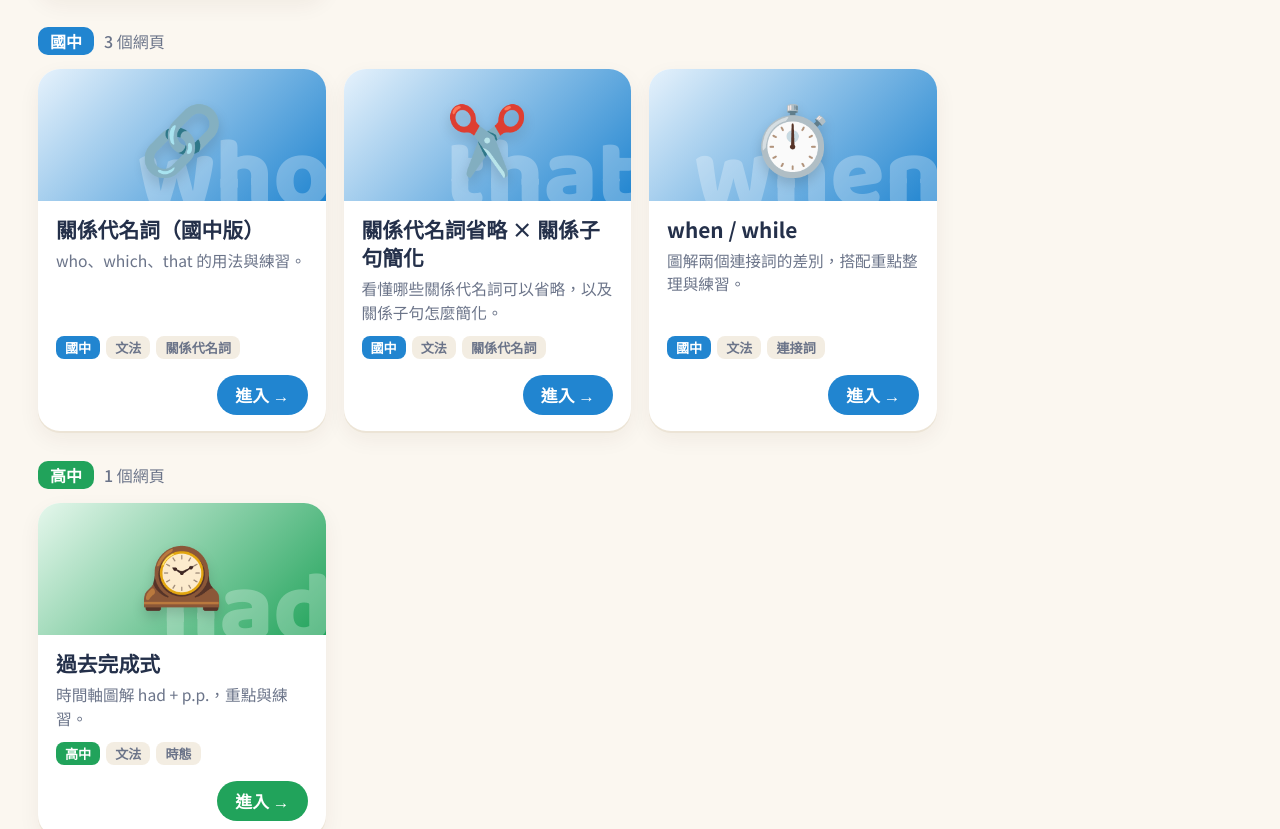
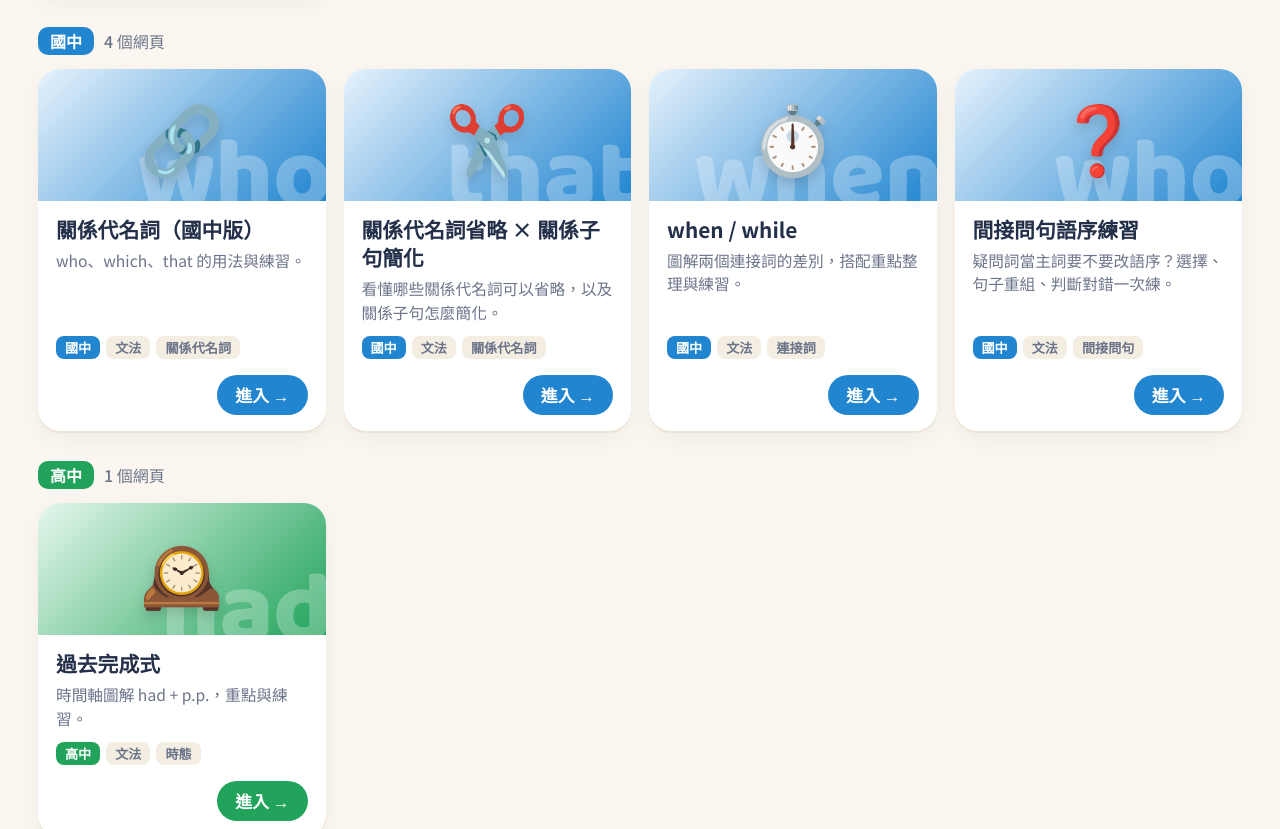
Before and after one commit to oohya330-glitch/english-classroom, a plain HTML site: page index.html in a window 1280 px wide. Shown: the part 1241-2070 px from the top of the page. Drawn offline with Linux system fonts and the light colour scheme.

Commit message:
Add 間接問句語序練習 card to 國中
Co-Authored-By: Claude Opus 5.5 <noreply@anthropic.com>
Claude-Session: https://claude.ai/code/session_01JTfnexnhcRBq8AjwC56Vg9

```diff
--- a/index.html
+++ b/index.html
@@ -133,6 +133,7 @@ const PAGES = [
   { level:'j', title:'關係代名詞（國中版）', desc:'who、which、that 的用法與練習。', tags:['文法','關係代名詞'], icon:'🔗', big:'who', url:'https://claude.ai/artifact/E4nUuDiDer9ffp2FahLKEw' },
   { level:'j', title:'關係代名詞省略 × 關係子句簡化', desc:'看懂哪些關係代名詞可以省略，以及關係子句怎麼簡化。', tags:['文法','關係代名詞'], icon:'✂️', big:'that', url:'https://claude.ai/artifact/7y2vkmsi1qJCJNBDcbR8vB' },
   { level:'j', title:'when / while', desc:'圖解兩個連接詞的差別，搭配重點整理與練習。', tags:['文法','連接詞'], icon:'⏱️', big:'when', url:'https://claude.ai/artifact/2m2D9mMjkwUGceJq3RkTzu' },
+  { level:'j', title:'間接問句語序練習', desc:'疑問詞當主詞要不要改語序？選擇、句子重組、判斷對錯一次練。', tags:['文法','間接問句'], icon:'❓', big:'who', url:'https://claude.ai/artifact/7Tvo1havs2uYXHJWU2JmBr' },
 
   { level:'s', title:'過去完成式', desc:'時間軸圖解 had + p.p.，重點與練習。', tags:['文法','時態'], icon:'🕰️', big:'had', url:'https://claude.ai/artifact/EHinzPRH9SJytsGAXsuCN5' },
 
```
